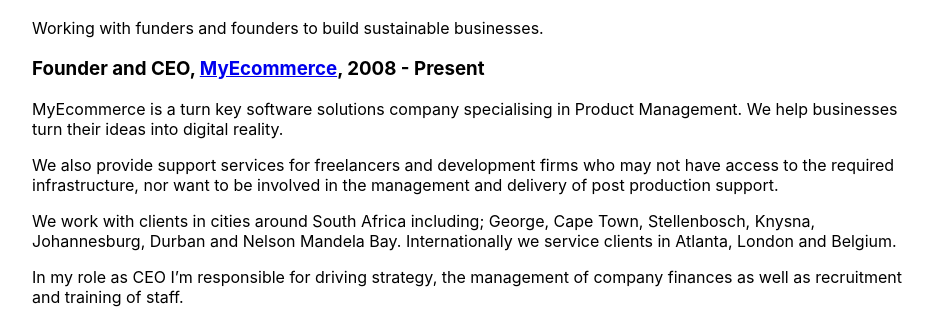
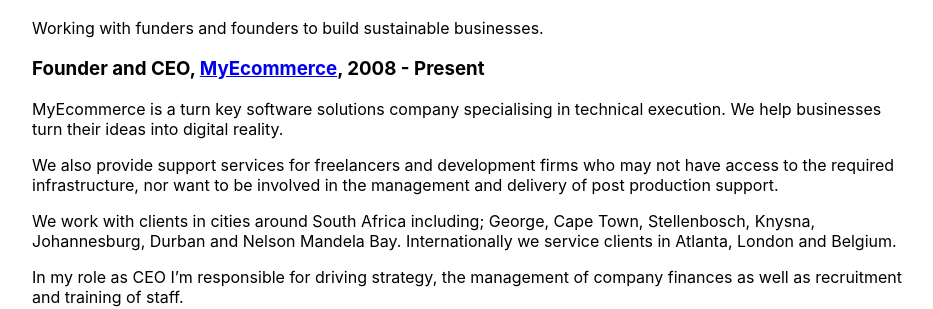
Before and after one commit to nuclearpengy/nuclearpengy.github.io, a Jekyll site: the page built from working.md, in a window 1280 px wide and 900 px high. Shown: the part 201-510 px from the top of the window, without its empty margins (168-1101 px from the left). Built offline with Jekyll 4.4.1, drawn with Linux system fonts in a browser that asks for light colours.

Commit message:
Update working.md

```diff
--- a/working.md
+++ b/working.md
@@ -15,7 +15,7 @@ Working with funders and founders to build sustainable businesses.
 
 ### Founder and CEO, [MyEcommerce](http://myecommerce.codes), 2008 - Present
 
-MyEcommerce is a turn key software solutions company specialising in Product Management. We help businesses turn their ideas into digital reality.
+MyEcommerce is a turn key software solutions company specialising in technical execution. We help businesses turn their ideas into digital reality.
 
 We also provide support services for freelancers and development firms who may not have access to the required infrastructure, nor want to be involved in the management and delivery of post production support.
 
```
